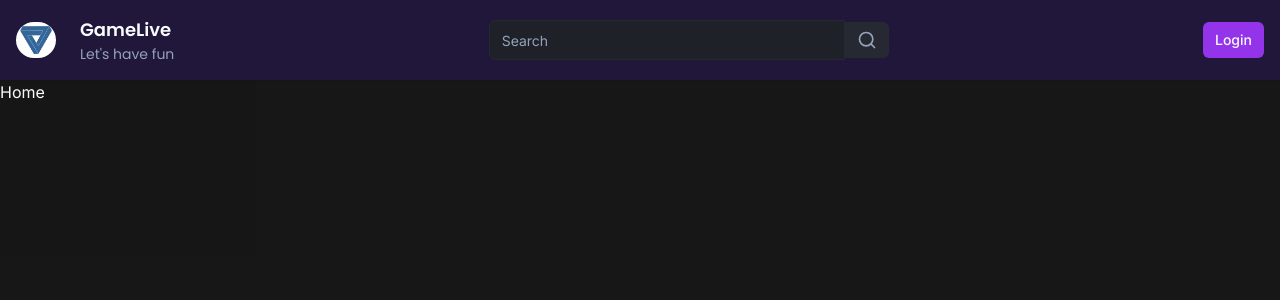
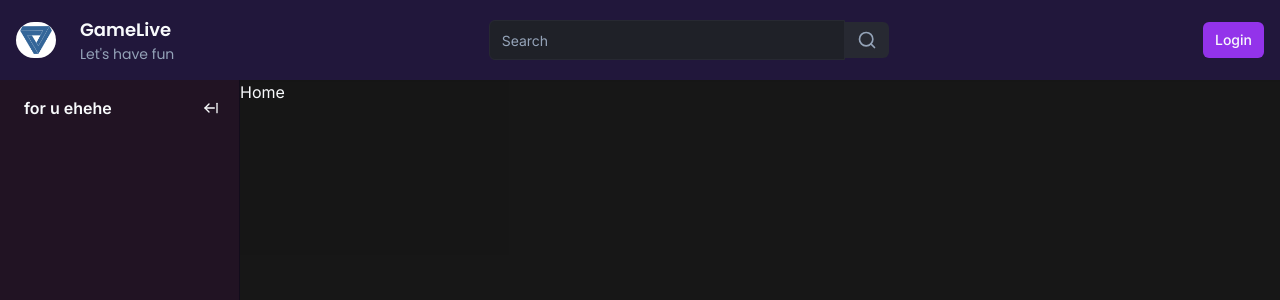
Before and after one commit to Mohaamedl/Twitch_clone, a Next.js app: page / in a window 1280 px wide. Shown: the top 300 px of the page. Built offline with nearby package versions, Linux system fonts and the light colour scheme; no server answers.

Commit message:
added sidebar, minor fix

```diff
--- /dev/null
+++ b/app/(browse)/_components/container.tsx
@@ -0,0 +1,41 @@
+"use client"
+
+import { cn } from "@/lib/utils";
+import { useSidebar } from "@/store/use-sidebar";
+import { useEffect } from "react";
+import { useMediaQuery } from "usehooks-ts";
+interface ContainerProps {
+    children: React.ReactNode;
+};
+
+
+export const Container = (
+    {
+        children,
+
+
+    }: ContainerProps) =>{
+        const matches = useMediaQuery("(max-width:1024px)")
+        const {
+            collapsed,
+            onCollapse,
+            onExpand,
+
+        } = useSidebar((state) => state)
+        useEffect(() => {
+            if (matches){
+                onCollapse();
+            }
+            else {
+                onExpand();
+            }
+        },[matches,onCollapse,onExpand]);
+        return (
+            <div className={cn(
+                "flex-1",
+                collapsed? "ml-[70px]" : "ml-[70px] lg:ml-60"
+            )} >
+                {children}
+            </div>
+        )
+    }
--- /dev/null
+++ b/app/(browse)/_components/sidebar/index.tsx
@@ -0,0 +1,11 @@
+import { Toggle } from "./toggle"
+import { Wrapper } from "./warapper"
+
+export const Sidebar = () => {
+
+    return (
+        <Wrapper>
+            <Toggle></Toggle>
+        </Wrapper>
+    )
+}
--- /dev/null
+++ b/app/(browse)/_components/sidebar/toggle.tsx
@@ -0,0 +1,47 @@
+"use client"
+
+import { Button } from "@/components/ui/button";
+import { useSidebar } from "@/store/use-sidebar"
+import { ArrowLeftFromLine, ArrowRightFromLine } from "lucide-react";
+import { Hint } from "@/components/ui/hint";
+
+export const Toggle = () => {
+    const {
+        collapsed, onExpand, onCollapse
+    } = useSidebar((state) => state)
+    const label = collapsed ? "Expand" : "Collapse";
+    return (
+        <>
+            {collapsed && (
+                <div className = " lg:flex w-full items-center justify-center pt-4 mb-4">
+                    <Hint label = {label} side="right" asChild>
+                    <Button
+                    onClick={onExpand}
+                    variant="ghost"
+                    className="h-auto pb-2"
+                    >
+                        <ArrowRightFromLine
+                        className="h-4 w-4"
+                        />
+                    </Button>
+                    </Hint>
+                </div>
+            )}
+            {!collapsed && (
+                <div className ="p-3 pl-6 mb-2 flex items-center w-full">
+                    <p className = " font-semibold text-primary">
+                        for u ehehe
+                    </p>
+                    <Hint label = {label} side="right" asChild>
+                    <Button
+                     className=" h-auto ml-auto p-2 "
+                     variant= "ghost"
+                     onClick={onCollapse}>
+                        <ArrowLeftFromLine className = "h-4 w-4"/>
+                    </Button>
+                    </Hint>
+                </div>
+            )}
+        </>
+    )
+}
--- /dev/null
+++ b/app/(browse)/_components/sidebar/warapper.tsx
@@ -0,0 +1,25 @@
+"use client"
+import { useSidebar } from "@/store/use-sidebar";
+import {    cn } from "@/lib/utils";
+interface WrapperProps {
+
+children: React.ReactNode;
+}
+
+export const Wrapper=(
+    {
+        children,
+    }:WrapperProps) => {
+        const { collapsed} = useSidebar((state) =>state)
+        return (
+            <aside
+            className={cn(
+                "fixed left-0 flex flex-col w-60 h-full bg-[#211323] border-r border-[#120c1b] z-[50]",
+                collapsed && "w-70"
+            )}
+
+            >
+                {children}
+            </aside>
+        )
+    }
--- a/app/(browse)/layout.tsx
+++ b/app/(browse)/layout.tsx
@@ -1,4 +1,6 @@
+import { Container } from "./_components/container";
 import {Navbar} from "./_components/navbar";
+import { Sidebar } from "./_components/sidebar";
 
 const BrowseLayout = ({
     children,
@@ -9,7 +11,12 @@
         <>
         <Navbar />
         <div className = "flex h-full pt-20">
-            {children}
+            <Sidebar/>
+            <Container>
+                {children}
+            </Container>
+
+
         </div>
 
 
--- /dev/null
+++ b/components/ui/hint.tsx
@@ -0,0 +1,46 @@
+import {
+Tooltip,
+TooltipTrigger,
+TooltipContent,
+TooltipProvider
+
+
+} from "@/components/ui/tooltip";
+
+
+interface HintProps {
+    label : string;
+    children: React.ReactNode;
+    asChild? : boolean;
+    side? : "top" | "bottom" | "left" | "right";
+    align? : "start" | "center" | "end";
+
+}
+
+export const Hint = ({
+    label,
+    children,
+    asChild,
+    side,
+    align,
+}: HintProps) => {
+    return (
+        <TooltipProvider>
+            <Tooltip delayDuration={0} >
+                <TooltipTrigger asChild={asChild} >
+                    {children}
+
+                </TooltipTrigger>
+                <TooltipContent className="text-black bg-white"
+                side={side}
+                align={align}
+                >
+                    <p className = "font-semibold" >
+                        {label}
+                    </p>
+                </TooltipContent>
+
+            </Tooltip>
+        </TooltipProvider>
+    )
+}
--- /dev/null
+++ b/components/ui/tooltip.tsx
@@ -0,0 +1,30 @@
+"use client"
+
+import * as React from "react"
+import * as TooltipPrimitive from "@radix-ui/react-tooltip"
+
+import { cn } from "@/lib/utils"
+
+const TooltipProvider = TooltipPrimitive.Provider
+
+const Tooltip = TooltipPrimitive.Root
+
+const TooltipTrigger = TooltipPrimitive.Trigger
+
+const TooltipContent = React.forwardRef<
+  React.ElementRef<typeof TooltipPrimitive.Content>,
+  React.ComponentPropsWithoutRef<typeof TooltipPrimitive.Content>
+>(({ className, sideOffset = 4, ...props }, ref) => (
+  <TooltipPrimitive.Content
+    ref={ref}
+    sideOffset={sideOffset}
+    className={cn(
+      "z-50 overflow-hidden rounded-md border bg-popover px-3 py-1.5 text-sm text-popover-foreground shadow-md animate-in fade-in-0 zoom-in-95 data-[state=closed]:animate-out data-[state=closed]:fade-out-0 data-[state=closed]:zoom-out-95 data-[side=bottom]:slide-in-from-top-2 data-[side=left]:slide-in-from-right-2 data-[side=right]:slide-in-from-left-2 data-[side=top]:slide-in-from-bottom-2",
+      className
+    )}
+    {...props}
+  />
+))
+TooltipContent.displayName = TooltipPrimitive.Content.displayName
+
+export { Tooltip, TooltipTrigger, TooltipContent, TooltipProvider }
--- a/package.json
+++ b/package.json
@@ -13,6 +13,7 @@
     "@clerk/themes": "^2.1.9",
     "@prisma/client": "^5.15.1",
     "@radix-ui/react-slot": "^1.0.2",
+    "@radix-ui/react-tooltip": "^1.1.1",
     "class-variance-authority": "^0.7.0",
     "clsx": "^2.1.1",
     "lucide-react": "^0.395.0",
@@ -23,7 +24,9 @@
     "react-dom": "^18",
     "svix": "^1.24.0",
     "tailwind-merge": "^2.3.0",
-    "tailwindcss-animate": "^1.0.7"
+    "tailwindcss-animate": "^1.0.7",
+    "usehooks-ts": "^3.1.0",
+    "zustand": "^4.5.4"
   },
   "devDependencies": {
     "@types/node": "^20",
--- /dev/null
+++ b/store/use-sidebar.ts
@@ -0,0 +1,13 @@
+import { create } from "zustand";
+
+
+interface SidebarStore {
+    collapsed:boolean;
+    onExpand : () => void;
+    onCollapse: () => void;
+}
+export const useSidebar = create<SidebarStore> ((set) => ({
+    collapsed:false,
+    onExpand : () => set( () => ({ collapsed:false})),
+    onCollapse: () => set( () => ({ collapsed:true})),
+}))
```
Also changed, not shown: app/(browse)/_components/navbar/search.tsx (+8 -0 lines), 1 other file (tests, documents, lock files or other folders).
